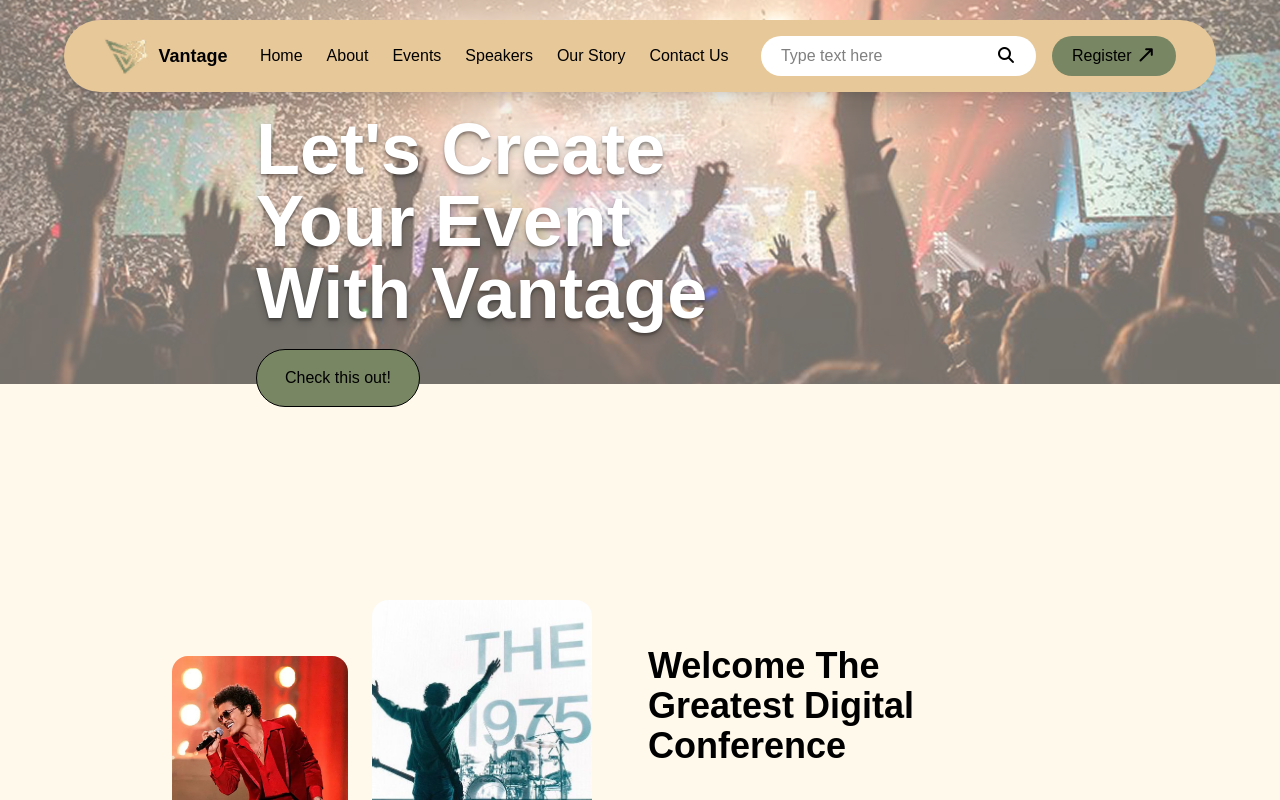
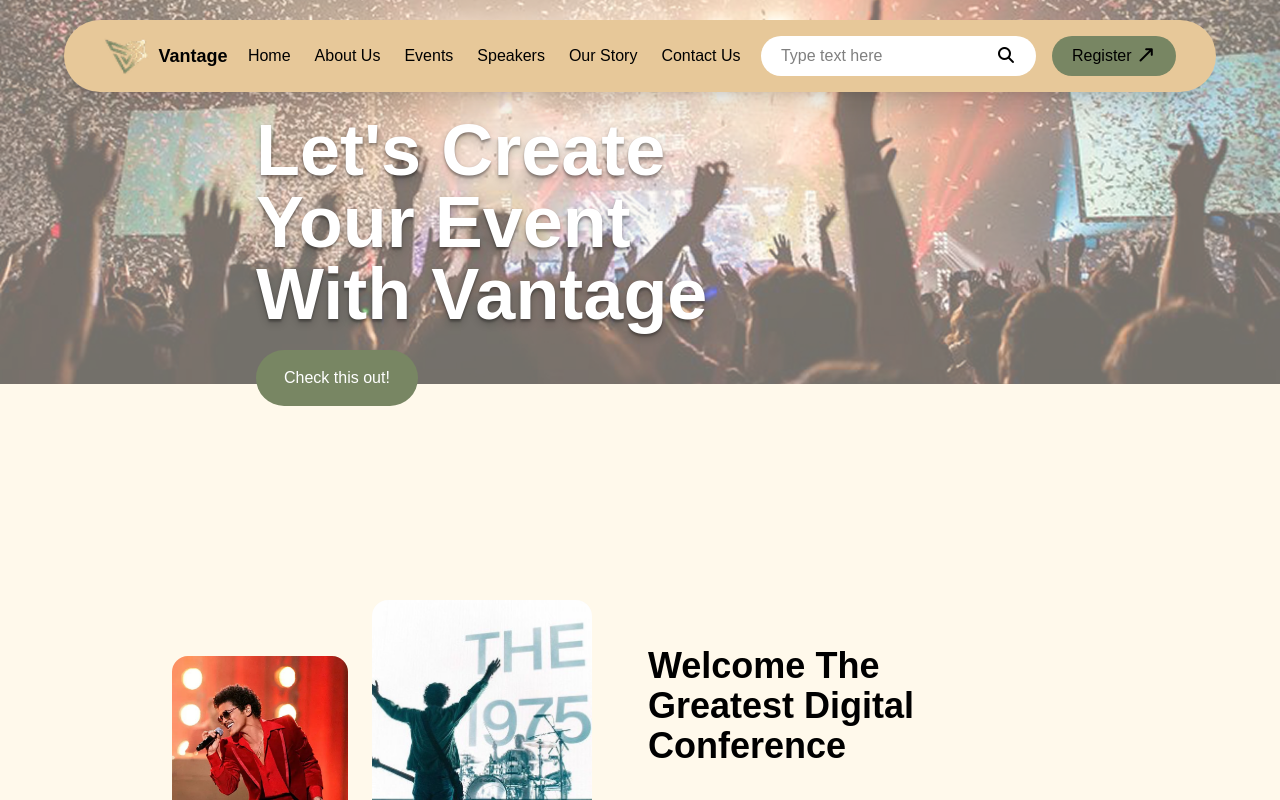
Before and after one commit to Vantage-EO-Project-AMIKOM/Vantage_EO, a Vue app: page / in a window 1280 px wide. Shown: the top 800 px of the page. Built offline with nearby package versions, Linux system fonts and the light colour scheme.

Commit message:
perubahan sedikit

```diff
--- a/src/components/Navbar.vue
+++ b/src/components/Navbar.vue
@@ -15,7 +15,7 @@ const isOpen = ref(false)
 
         <div class="hidden xl:flex items-center space-x-6">
             <RouterLink to="/" class="transition-all hover:text-[#788663]">Home</RouterLink>
-            <RouterLink to="about" class="transition-all hover:text-[#788663]">About</RouterLink>
+            <RouterLink to="about" class="transition-all hover:text-[#788663]">About Us</RouterLink>
             <RouterLink to="#" class="transition-all hover:text-[#788663]">Events</RouterLink>
             <RouterLink to="#" class="transition-all hover:text-[#788663]">Speakers</RouterLink>
             <RouterLink to="ourHistory" class="transition-all hover:text-[#788663]">Our Story</RouterLink>
--- a/src/views/HomeView.vue
+++ b/src/views/HomeView.vue
@@ -14,7 +14,7 @@ import HomLeatestPost from '@/components/HomLeatestPost.vue';
       <h1 class="w-2/3 capitalize text-7xl font-bold text-white text-shadow-lg/20 text-shadow-black mb-5">let's create your event with vantage</h1>
       <RouterLink to="/">
         <button
-          class="px-7 py-4 bg-[#788663] rounded-full border border-black transition-all hover:translate-x-2 cursor-pointer">Check
+          class="px-7 py-4 bg-[#788663] rounded-full text-white transition-all hover:translate-x-2 cursor-pointer">Check
           this
           out!</button>
       </RouterLink>
```
Also changed, not shown: src/views/AboutView.vue (line endings or trailing spaces).
